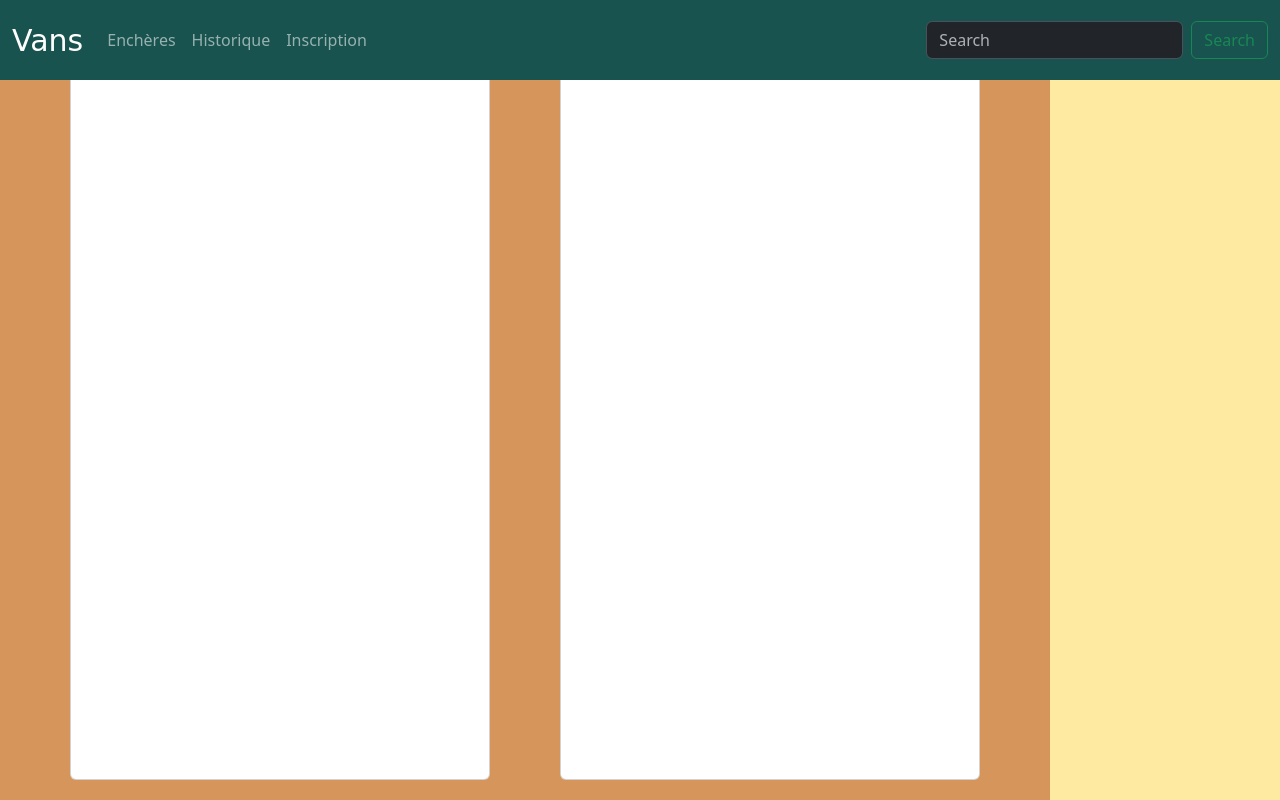
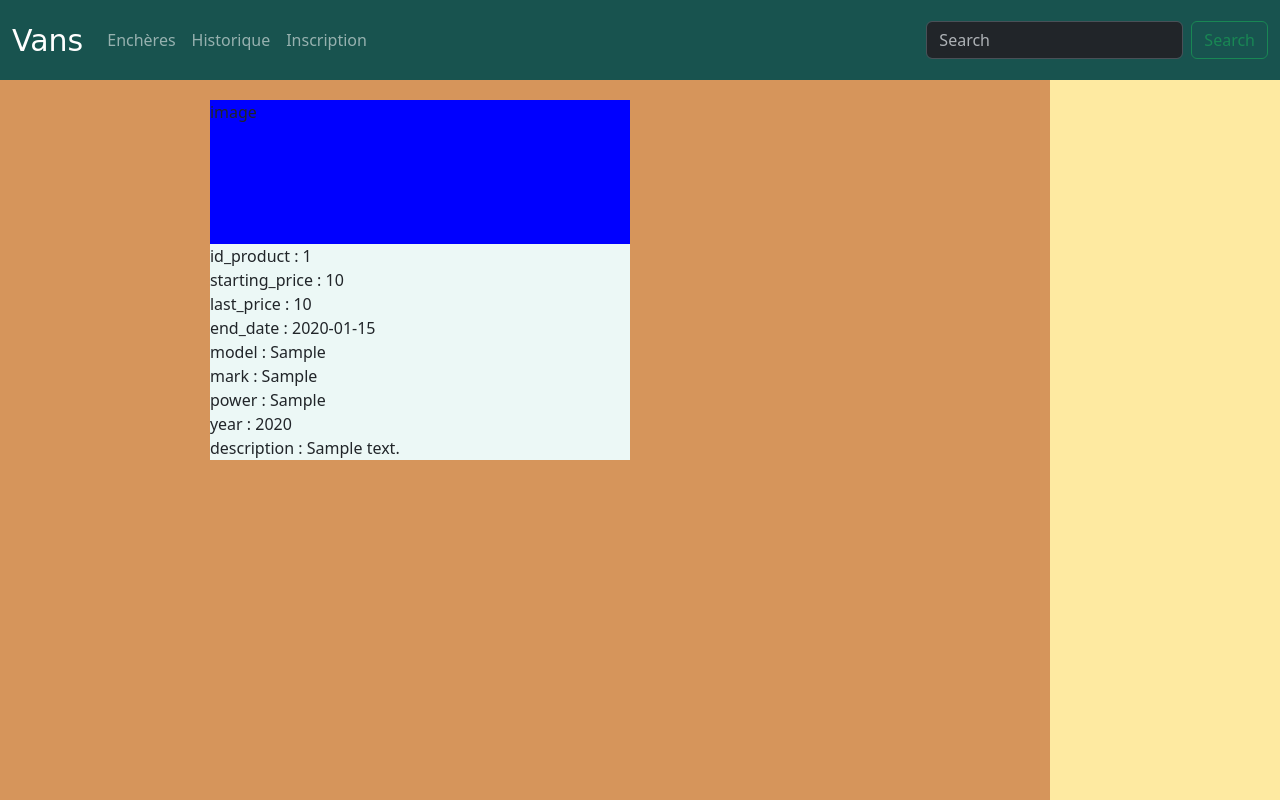
Before and after one commit to NolanCST/Vans, a PHP site: page / in a window 1280 px wide. Run offline with PHP 8.4, Linux system fonts and the light colour scheme; tables that the repository leaves empty hold one stand-in row (values such as "Sample post"); some web fonts are replaced.

Commit message:
card + card detail

```diff
--- a/index.php
+++ b/index.php
@@ -13,18 +13,17 @@
 
     <body>
         <header>
-            <?php require __DIR__."/layouts/navigation.php"; ?>
-
+            <?php require __DIR__."/layouts/navigation.php";  ?>
         </header>
 
         <section>
-          <div class="list">
-              <div class="card">
+          <div class="list" >
+                <?php
+                    require __DIR__ . "/layouts/truc.php";
+                ?>
+                <div class="cardTest">
 
-              </div>
-              <div class="card">
-
-             </div>
+                </div>
             </div>
           <div class="filter"></div>
         </section>
@@ -37,16 +36,30 @@
 
 
     <script>
-        function myFunction() {
-            var x;
-            var r = confirm("Press OK or Cancel button");
-            if (r == true) {
-            x = "You pressed OK!";
-        }
-            else {
-            x = "You pressed Cancel!";
-        }
-        document.getElementById("demo").innerHTML = x;
-    }
+        let r = false;
+
+        let doc = document.querySelectorAll(".cardA");
+
+        doc.forEach( box => {
+            box.addEventListener("click", function(e){
+                console.log("hello", box );
+                console.log("hello", e.target.parentElement.id );
+
+                if(r == true || r == null){
+                    box.classList.remove("active");
+                    document.querySelector(".list").classList.remove("active");
+                    r = false;
+                } else if (r == false ){
+                    box.classList.add("active");
+                    document.querySelector(".list").classList.add("active");
+                    r = true;
+                }
+
+            });
+        })
+
+
+
+   /*  } */
     </script>
 </html>
--- /dev/null
+++ b/layouts/truc.php
@@ -0,0 +1,48 @@
+<?php
+    // affiche les erreurs sur mac
+    error_reporting(E_ALL);
+    ini_set("display_errors", 1);
+
+
+    class Truc {
+
+        public function connexion(){
+            $dbh = new PDO("mysql:dbname=vans;host=127.0.0.1; port=8889", "root", "root");
+
+            $query = $dbh->prepare("SELECT * FROM product");
+
+            $query -> execute();
+
+            $resultAll = $query->fetchALL();
+            $this -> card ($resultAll);
+        }
+
+        public function card($tab){
+/*             echo "card"; */
+            /* var_dump($tab); */
+
+            foreach($tab as $key => $element){
+
+                echo "
+                <div class='cardA' id='card-$key'>
+                    <div class='image'>image</div>
+                    <div class='info'>";
+
+                foreach($element as $x => $value){
+
+                    if ($x == "id_product" ||$x == "starting_price" ||$x == "last_price" ||$x == "end_date" ||$x == "model" ||$x == "mark" ||$x == "power" ||$x == "year" ||$x == "description") {
+                        echo $x . " : ". $value . "</br>" ;
+
+                    }
+                }
+                echo
+                    "</div>
+                </div>";
+            }
+        }
+    }
+    $myList = new Truc();
+    $myList -> connexion();
+
+
+?>
--- a/style.css
+++ b/style.css
@@ -28,8 +28,8 @@ h1 {
 section {
    position: relative;
    width: 100%;
-   height: 95%;
-   top: 5%;
+   height: 90%;
+   top: 10%;
    display: flex;
    flex-direction: row;
 }
@@ -57,13 +57,30 @@ header {
    display: flex;
    flex-wrap: wrap;
    justify-content: space-evenly;
-   padding: 20px 0;
+   /* padding: 20px 0; */
    overflow-y: auto;
 }
-.card {
-   height: 30%;
-   width: 40%;
-   background-color: #ecf8f6;
+.list.active {
+    background-color: rgb(36, 36, 36);
+}
+.cardA{
+    margin: 20px 0;
+    height: 50%;
+    width: 40%;
+    background-color: #ecf8f6;
+    display: flex;
+    flex-direction: column;
+}
+.cardA.active{
+    position: absolute;
+    height: 96%;
+    width: 80%;
+    z-index: 4;
+}
+.image{
+    background-color: blue;
+    width: 100%;
+    height: 50%;
 }
 
 /* filter */
@@ -74,3 +91,8 @@ header {
    background-color: #feeaa1;
    right: 0;
 }
+.test{
+    height: 30%;
+    width: 80%;
+    background-color: blue;
+}
```
